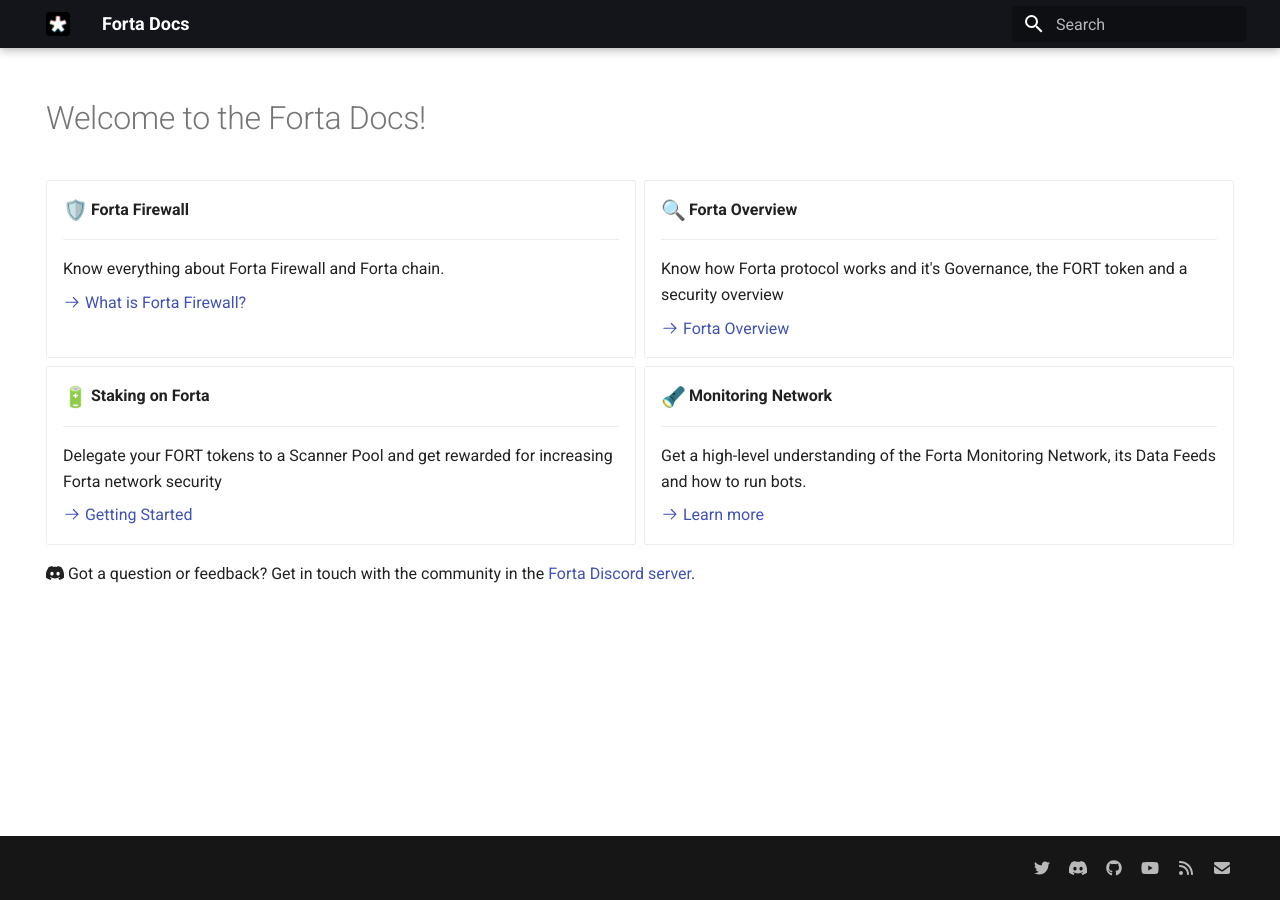
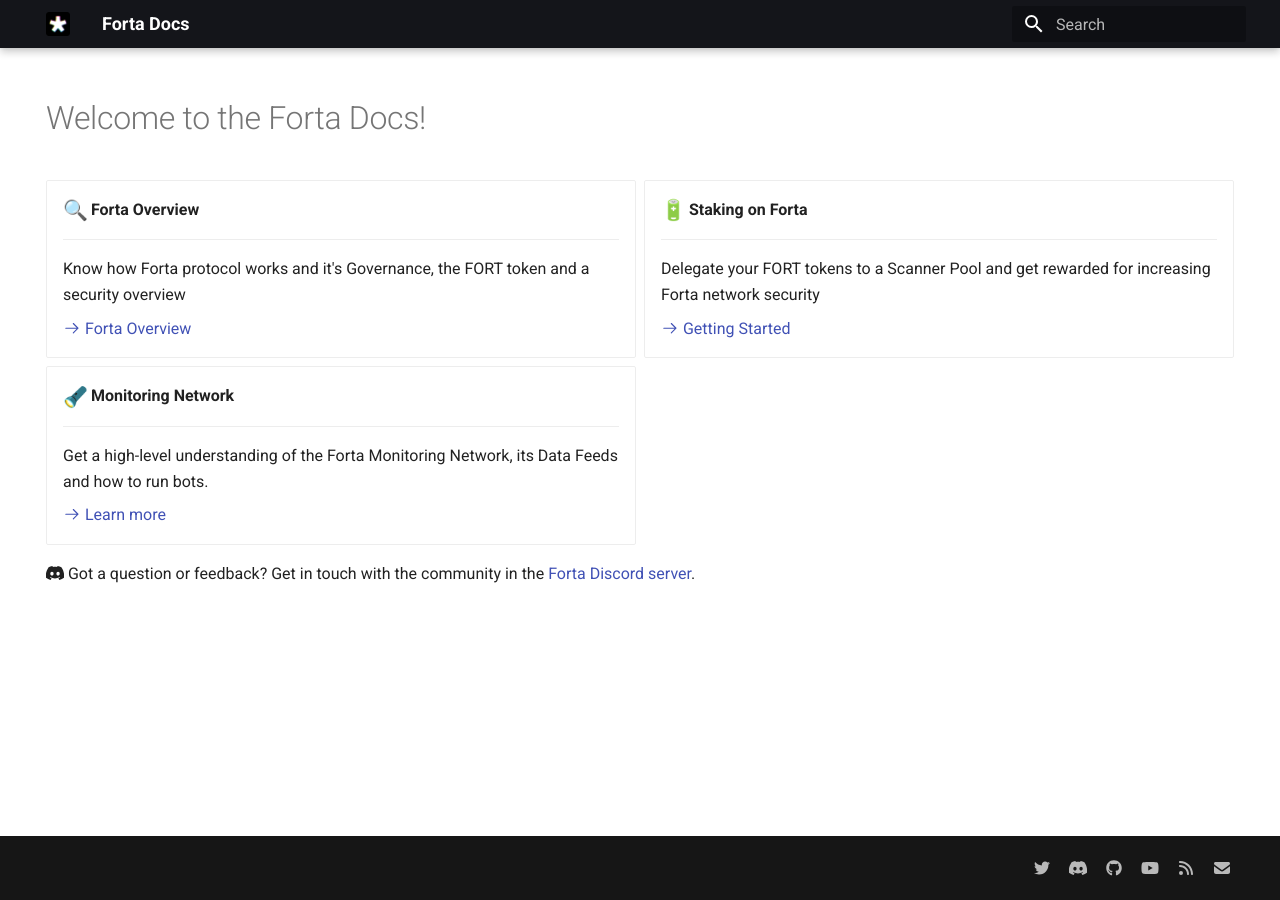
Before and after one commit to forta-network/docs, an MkDocs documentation site: the page built from docs/index.md, in a window 1280 px wide. Built offline with MkDocs 1.6.1 and Material for MkDocs 9.7.7, drawn with Linux system fonts in a browser that asks for light colours; emoji names are drawn with the system emoji font.

Commit message:
Update index.md

```diff
--- a/docs/index.md
+++ b/docs/index.md
@@ -11,15 +11,6 @@
     display: grid;
     grid-template-columns: repeat(auto-fit,minmax(min(100%,20rem),1fr));
     margin: 1em 0" markdown>
-
-
--   :shield:{ .lg .middle } __Forta Firewall__
-
-    ---
-
-    Know everything about Forta Firewall and Forta chain.
-
-    [:octicons-arrow-right-24: What is Forta Firewall?](what-is-forta-firewall.md)
 
 -   :mag:{ .lg .middle } __Forta Overview__
 
```
